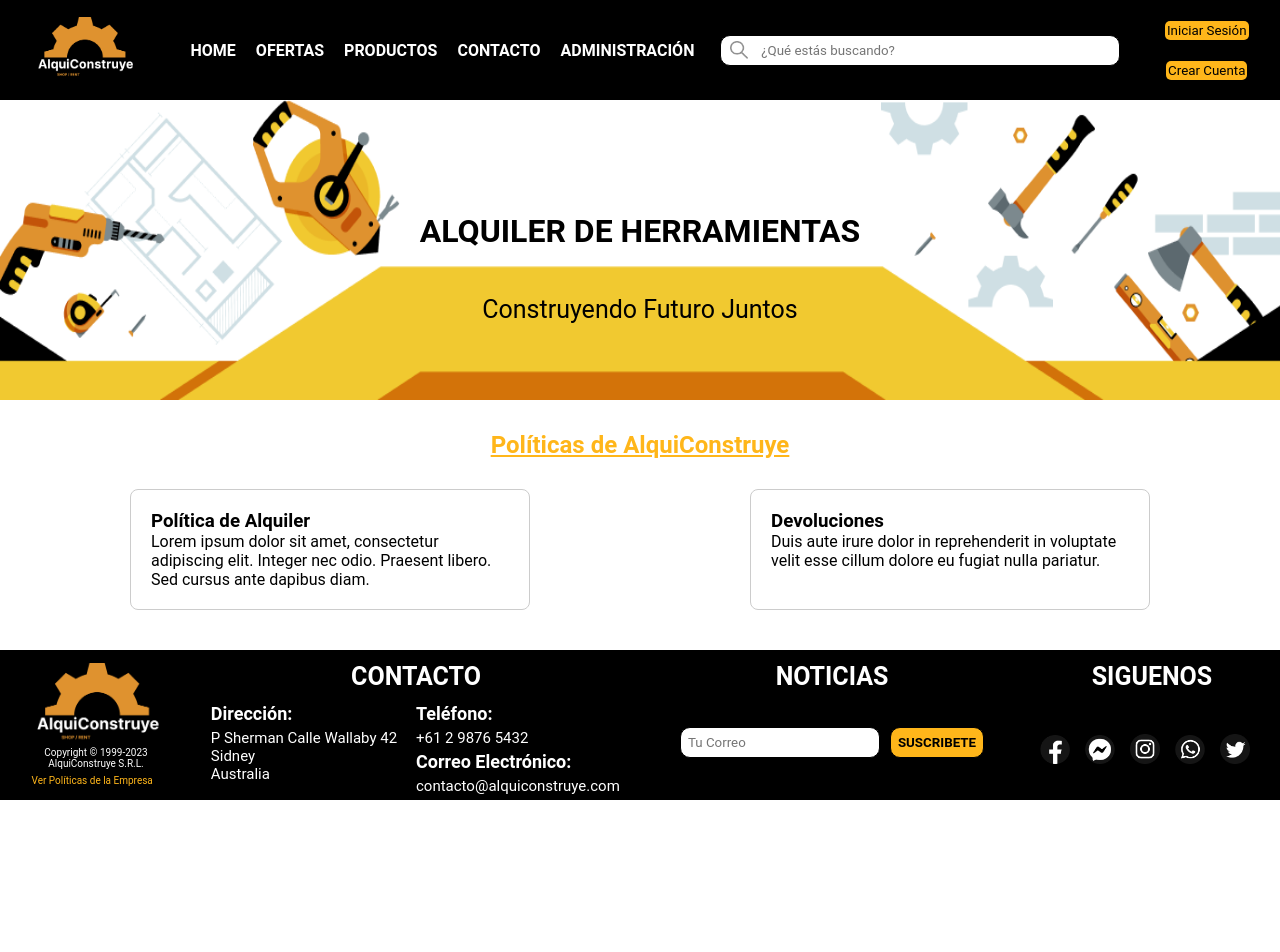
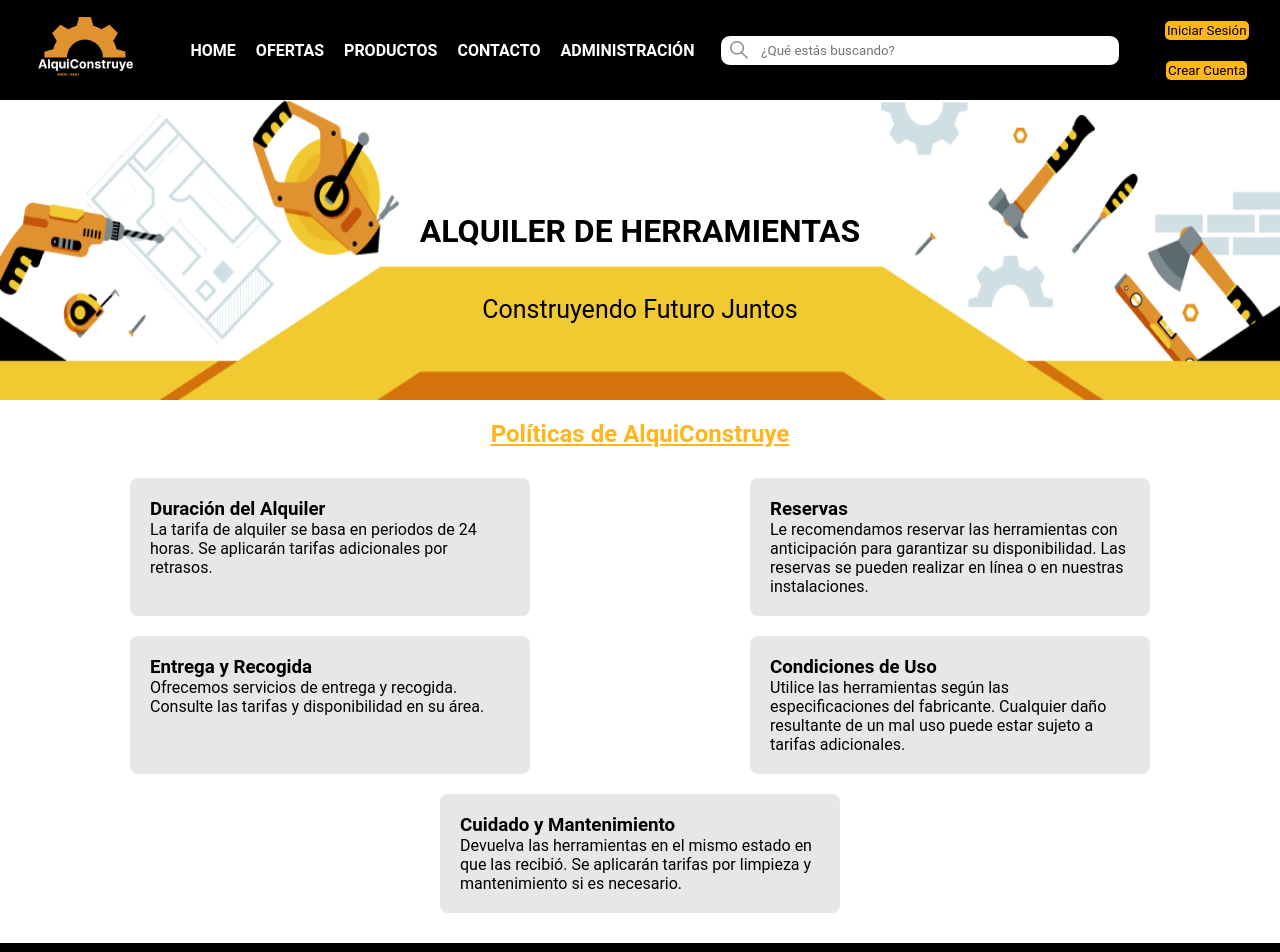
Before and after one commit to andreslopezlu/FrontEnd_PI_C4_Grupo5_DH, a React (Vite) app: page /politicas in a window 1280 px wide. Shown: the top 952 px of the page. Before the commit the page ends 800 px from the top, so only its background shows below. Built offline with nearby package versions, Linux system fonts and the light colour scheme.

Commit message:
se agrego contenido a la pagina de politicas y el boton de editar del menu de administrador

```diff
--- a/src/index.css
+++ b/src/index.css
@@ -969,8 +969,9 @@ h4 {
     max-width: 400px;
     margin: 10px;
     padding: 20px;
-    border: 1px solid #ccc;
+
     border-radius: 8px;
+    background-color: #E6E7E8;
   }
 
   .politica h3 {
@@ -1027,6 +1028,14 @@ h4 {
     border: none;
     border-radius: 10px;
     padding: 5px;
+    margin: 5px;
+}
+
+.botonEditarProducto {
+    border: none;
+    border-radius: 10px;
+    padding: 5px;
+    margin: 5px;
 }
 
 /* ---------------- Ofertas -------------------*/
--- a/src/routes/Administrador.jsx
+++ b/src/routes/Administrador.jsx
@@ -287,13 +287,14 @@ return (
                 </tr>
             </thead>
             <tbody>
-                {/* Contenido de la tabla */}
+
                 {recomendados.map((producto) => (
                 <tr key={producto.id}>
                     <td>{producto.id}</td>
                     <td>{producto.name}</td>
                     <td>{producto.precio}</td>
                     <td className='tdBoton'>
+                    <button className='boton botonEditarProducto'>Editar</button>
                     <button className='boton botonEliminarProducto'>Eliminar</button>
                     </td>
                 </tr>
--- a/src/routes/Politicas.jsx
+++ b/src/routes/Politicas.jsx
@@ -1,5 +1,3 @@
-import React from 'react';
-
 const Politicas = () => {
   return (
     <div className="politicas-container">
@@ -10,23 +8,43 @@ const Politicas = () => {
       <div className="politicas-content">
         {/* Política 1 */}
         <div className="politica">
-          <h3>Política de Alquiler</h3>
+          <h3>Duración del Alquiler</h3>
           <p>
-            Lorem ipsum dolor sit amet, consectetur adipiscing elit. Integer nec odio.
-            Praesent libero. Sed cursus ante dapibus diam.
+            La tarifa de alquiler se basa en periodos de 24 horas. Se aplicarán tarifas adicionales por retrasos.
           </p>
         </div>
 
         {/* Política 2 */}
         <div className="politica">
-          <h3>Devoluciones</h3>
+          <h3>Reservas</h3>
           <p>
-            Duis aute irure dolor in reprehenderit in voluptate velit esse cillum dolore
-            eu fugiat nulla pariatur.
+            Le recomendamos reservar las herramientas con anticipación para garantizar su disponibilidad. Las reservas se pueden realizar en línea o en nuestras instalaciones.
           </p>
         </div>
 
-        {/* Agrega más políticas según sea necesario */}
+        {/* Política 3 */}
+        <div className="politica">
+          <h3>Entrega y Recogida</h3>
+          <p>
+            Ofrecemos servicios de entrega y recogida. Consulte las tarifas y disponibilidad en su área.
+          </p>
+        </div>
+
+        {/* Política 4 */}
+        <div className="politica">
+          <h3>Condiciones de Uso</h3>
+          <p>
+            Utilice las herramientas según las especificaciones del fabricante. Cualquier daño resultante de un mal uso puede estar sujeto a tarifas adicionales.
+          </p>
+        </div>
+
+        {/* Política 5 */}
+        <div className="politica">
+          <h3>Cuidado y Mantenimiento</h3>
+          <p>
+            Devuelva las herramientas en el mismo estado en que las recibió. Se aplicarán tarifas por limpieza y mantenimiento si es necesario.
+          </p>
+        </div>
 
       </div>
     </div>
```
